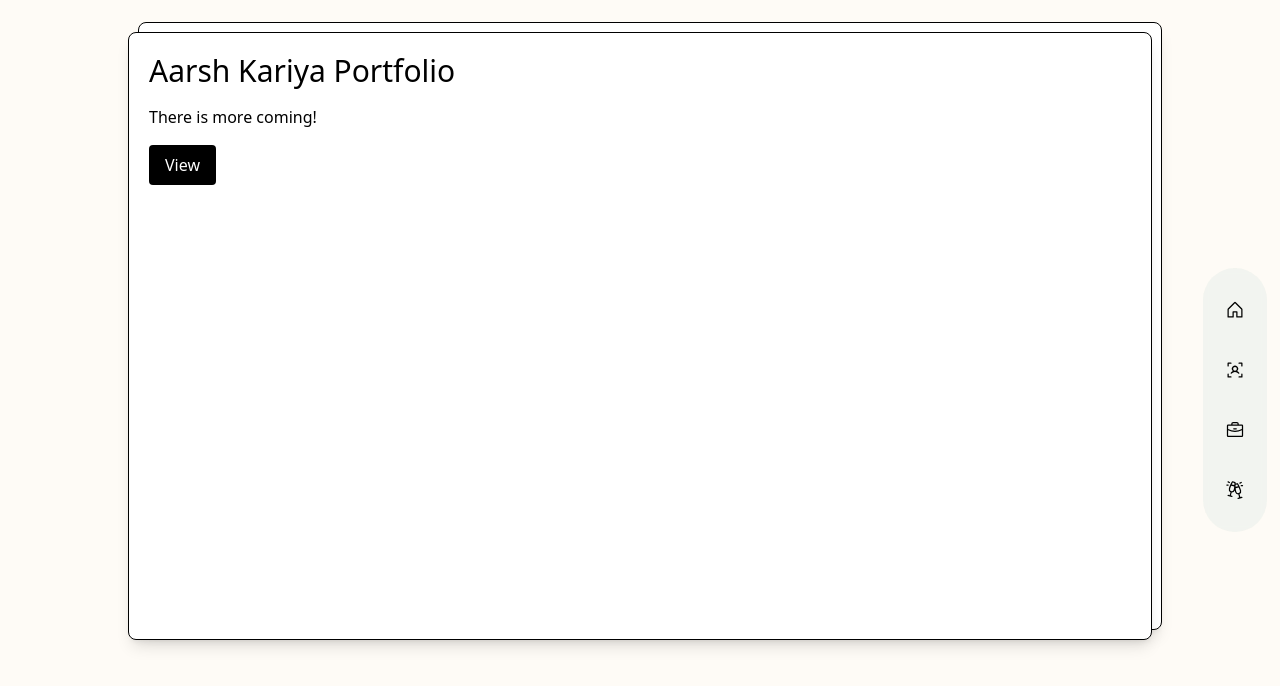
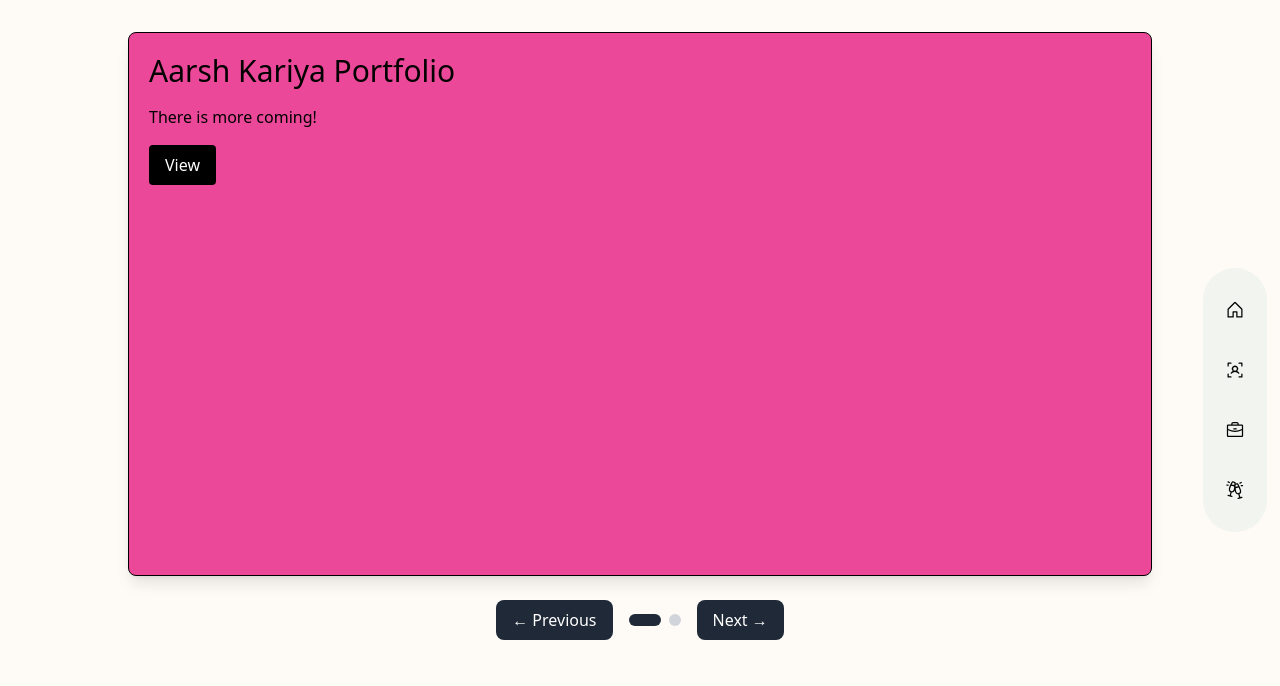
Before and after one commit to AarshKariya/aarsh-portfolio, a Next.js app: page /components/ProjectsSlider/ProjectsSlider in a window 1280 px wide. Shown: the top 686 px of the page. Built offline with nearby package versions, Linux system fonts and the light colour scheme.

Commit message:
refactor: re-write slider component

```diff
--- a/src/pages/components/ProjectsSlider/ProjectsSlider.tsx
+++ b/src/pages/components/ProjectsSlider/ProjectsSlider.tsx
@@ -1,9 +1,6 @@
 import React, { useEffect, useRef, useState } from "react";
 import gsap from "gsap";
-import { Flip } from "gsap/Flip";
 import ProjectsCard from "../ProjectsCard/ProjectsCard";
-
-gsap.registerPlugin(Flip);
 
 interface CardProps {
   title: string;
@@ -11,16 +8,23 @@ interface CardProps {
   buttonText: string;
   id: number;
   bgColor: string;
+  backTitle?: string;
+  backDescription?: string;
 }
 
 const ProjectsSlider: React.FC = () => {
-  const [cards, setCards] = useState<CardProps[]>([
+  const [activeCardIndex, setActiveCardIndex] = useState(0);
+
+  const cards: CardProps[] = [
     {
       title: "Aarsh Kariya Portfolio",
       description: "There is more coming!",
       buttonText: "View",
       id: 1,
       bgColor: "bg-pink-500",
+      backTitle: "Portfolio Details",
+      backDescription:
+        "Built with Next.js, TypeScript, and Tailwind CSS. Features modern animations and responsive design.",
     },
     {
       title: "RPICM",
@@ -28,74 +32,114 @@ const ProjectsSlider: React.FC = () => {
       buttonText: "View",
       id: 2,
       bgColor: "bg-green-500",
+      backTitle: "RPICM Project",
+      backDescription:
+        "Complete redesign of an educational institute website with modern UI/UX principles.",
     },
-  ]);
+  ];
 
-  const sliderRef = useRef<HTMLDivElement>(null);
+  const containerRef = useRef<HTMLDivElement>(null);
+
+  // Navigate to next card
+  const nextCard = () => {
+    setActiveCardIndex((prev) => (prev + 1) % cards.length);
+  };
+
+  // Navigate to previous card
+  const prevCard = () => {
+    setActiveCardIndex((prev) => (prev - 1 + cards.length) % cards.length);
+  };
+
+  // Navigate to specific card
+  const goToCard = (index: number) => {
+    setActiveCardIndex(index);
+  };
 
   useEffect(() => {
-    const moveCard = () => {
-      setCards((prevCards) => {
-        const newCards = [...prevCards];
-        const lastCard = newCards.pop();
-        if (lastCard) {
-          newCards.unshift(lastCard);
+    const handleCardClick = (event: Event) => {
+      const target = event.target as HTMLElement;
+      const flipCard = target.closest(".flip-card");
+
+      // Only allow flipping the active (top) card
+      if (flipCard && flipCard.classList.contains("active-card")) {
+        if (!flipCard.classList.contains("is-flipped")) {
+          // Flip to back
+          flipCard.classList.add("is-flipped");
+
+          gsap.to(flipCard.querySelector(".flip-card-inner"), {
+            rotationY: 180,
+            duration: 0.8,
+            ease: "power2.inOut",
+          });
+        } else {
+          // Flip to front
+          flipCard.classList.remove("is-flipped");
+
+          gsap.to(flipCard.querySelector(".flip-card-inner"), {
+            rotationY: 0,
+            duration: 0.8,
+            ease: "power2.inOut",
+          });
         }
-        return newCards;
-      });
+      }
     };
 
-    const handleClick = () => {
-      const state = Flip.getState(".item");
-
-      moveCard();
-
-      Flip.from(state, {
-        targets: ".item",
-        ease: "bounce.in",
-        absolute: true,
-        onEnter: (elements) => {
-          return gsap.from(elements, {
-            yPercent: -50,
-            opacity: 0,
-            ease: "elastic.out",
-            duration: 0.6,
-          });
-        },
-        onLeave: (element) => {
-          return gsap.to(element, {
-            yPercent: 50,
-            opacity: 0,
-            ease: "back.in",
-            duration: 0.6,
-            onComplete() {
-              const slider = document.querySelector(".slider");
-              if (slider && element[0]) {
-                slider.removeChild(element[0]);
+    const container = containerRef.current;
+    if (container) {
+      container.addEventListener("click", handleCardClick);
     }
-            },
-          });
-        },
-      });
-    };
-
-    document.body.addEventListener("click", handleClick);
 
     return () => {
-      document.body.removeEventListener("click", handleClick);
+      if (container) {
+        container.removeEventListener("click", handleCardClick);
+      }
     };
   }, []);
 
+  // Reset flip state when changing cards
+  useEffect(() => {
+    const allCards = document.querySelectorAll(".flip-card");
+    allCards.forEach((card) => {
+      card.classList.remove("is-flipped");
+      const inner = card.querySelector(".flip-card-inner") as HTMLElement;
+      if (inner) {
+        gsap.set(inner, { rotationY: 0 });
+      }
+    });
+  }, [activeCardIndex]);
+
+  return (
+    <div className="relative w-full h-[76vh] flex flex-col items-center justify-center mt-8">
+      {/* Cards Container */}
+      <div
+        ref={containerRef}
+        className="relative w-full h-full flex items-center justify-center"
+      >
+        {cards.map((card, index) => {
+          const isActive = index === activeCardIndex;
+          const offset = index - activeCardIndex;
+
           return (
             <div
-      ref={sliderRef}
-      className="relative w-full h-[76vh] flex items-center justify-center mt-8"
+              key={card.id}
+              className={`flip-card absolute w-[80%] h-full cursor-pointer transition-all duration-500 ${
+                isActive ? "active-card" : ""
+              }`}
+              style={{
+                zIndex: isActive ? 10 : 5 - Math.abs(offset),
+                perspective: "1000px",
+                transform: `
+                  translateX(${offset * 20}px)
+                  translateY(${Math.abs(offset) * 10}px)
+                  scale(${isActive ? 1 : 0.95 - Math.abs(offset) * 0.05})
+                `,
+                opacity: Math.abs(offset) > 2 ? 0 : 1 - Math.abs(offset) * 0.2,
+              }}
             >
-      {cards.map((card, index) => (
+              <div className="flip-card-inner relative w-full h-full">
+                {/* Front Side */}
                 <div
-          className={`absolute w-[80%] h-full border border-black rounded-lg bg-white shadow-lg cursor-pointer duration-500 transform card-${index} ${card.bgColor}`}
-          key={index}
-          style={{ zIndex: cards.length - index }}
+                  className={`flip-card-front absolute w-full h-full border border-black rounded-lg shadow-lg ${card.bgColor}`}
                 >
                   <ProjectsCard
                     title={card.title}
@@ -103,7 +147,88 @@ const ProjectsSlider: React.FC = () => {
                     buttonText={card.buttonText}
                   />
                 </div>
+
+                {/* Back Side */}
+                <div
+                  className={`flip-card-back absolute w-full h-full border border-black rounded-lg shadow-lg bg-gray-800 text-white p-8 flex flex-col justify-center items-center`}
+                >
+                  <h3 className="text-3xl font-bold mb-4">{card.backTitle}</h3>
+                  <p className="text-lg text-center mb-6">
+                    {card.backDescription}
+                  </p>
+                  <button className="bg-white text-gray-800 px-6 py-3 rounded-lg font-semibold hover:bg-gray-100 transition-colors">
+                    Learn More
+                  </button>
+                </div>
+              </div>
+            </div>
+          );
+        })}
+      </div>
+
+      {/* Navigation Controls */}
+      <div className="flex items-center gap-4 mt-6">
+        {/* Previous Button */}
+        <button
+          onClick={prevCard}
+          className="bg-gray-800 text-white px-4 py-2 rounded-lg hover:bg-gray-700 transition-colors"
+        >
+          ← Previous
+        </button>
+
+        {/* Card Indicators */}
+        <div className="flex gap-2">
+          {cards.map((_, index) => (
+            <button
+              key={index}
+              onClick={() => goToCard(index)}
+              className={`w-3 h-3 rounded-full transition-all duration-300 ${
+                index === activeCardIndex
+                  ? "bg-gray-800 w-8"
+                  : "bg-gray-300 hover:bg-gray-400"
+              }`}
+            />
           ))}
+        </div>
+
+        {/* Next Button */}
+        <button
+          onClick={nextCard}
+          className="bg-gray-800 text-white px-4 py-2 rounded-lg hover:bg-gray-700 transition-colors"
+        >
+          Next →
+        </button>
+      </div>
+
+      <style jsx>{`
+        .flip-card {
+          perspective: 1000px;
+        }
+
+        .flip-card-inner {
+          transform-style: preserve-3d;
+          transition: transform 0.8s;
+        }
+
+        .flip-card-front,
+        .flip-card-back {
+          backface-visibility: hidden;
+          transform-style: preserve-3d;
+        }
+
+        .flip-card-back {
+          transform: rotateY(180deg);
+        }
+
+        .flip-card.is-flipped .flip-card-inner {
+          transform: rotateY(180deg);
+        }
+
+        .flip-card.active-card:hover {
+          transform: translateY(-5px);
+          transition: transform 0.3s ease;
+        }
+      `}</style>
     </div>
   );
 };
```
Lines whose indentation alone changed are shown as unchanged.
